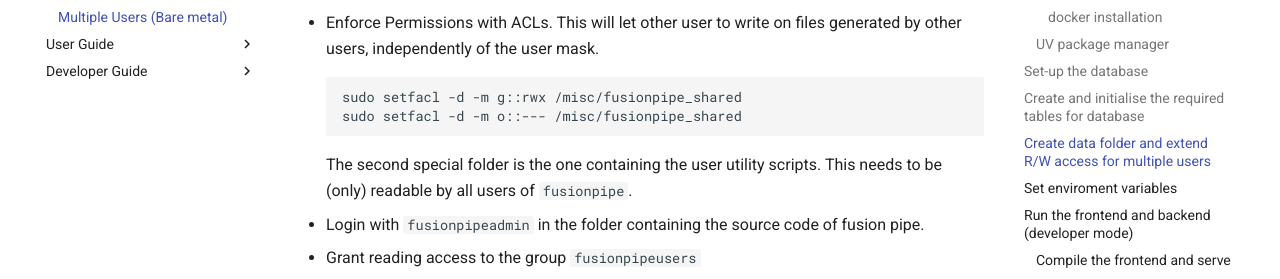
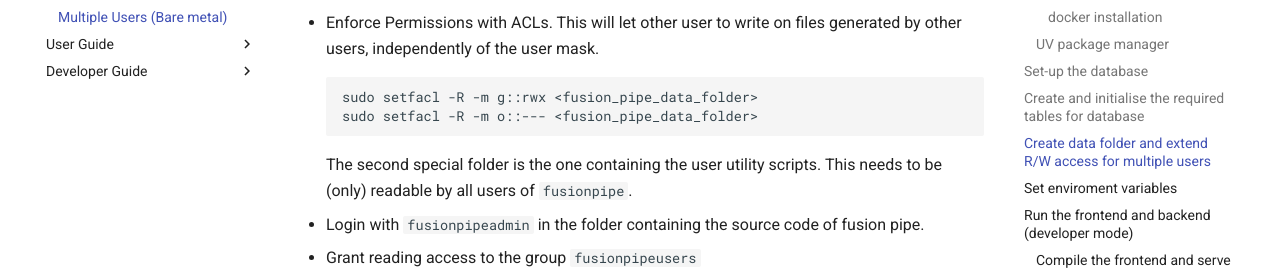
Before and after one commit to francescocarpanese/fusionpipe, an MkDocs documentation site: the page built from docs/docs/dev_maintainer_guide.md, in a window 1280 px wide and 900 px high, scrolled down 5508 px. Shown: the part 172-451 px from the top of the window. Built offline with MkDocs 1.6.1 and Material for MkDocs 9.7.7, drawn with Linux system fonts in a browser that asks for light colours; the version menu is left out.

````diff
--- a/docs/docs/dev_maintainer_guide.md
+++ b/docs/docs/dev_maintainer_guide.md
@@ -210,8 +210,8 @@
 
 - Enforce Permissions with ACLs. This will let other user to write on files generated by other users, independently of the user mask.
 ```bash
-sudo setfacl -d -m g::rwx /misc/fusionpipe_shared
-sudo setfacl -d -m o::--- /misc/fusionpipe_shared
+sudo setfacl -R -m g::rwx <fusion_pipe_data_folder>
+sudo setfacl -R -m o::--- <fusion_pipe_data_folder>
 ```
 The second special folder is the one containing the user utility scripts. This needs to be (only) readable by all users of `fusionpipe`.
 
````
Also changed, not shown: 1 other file.
